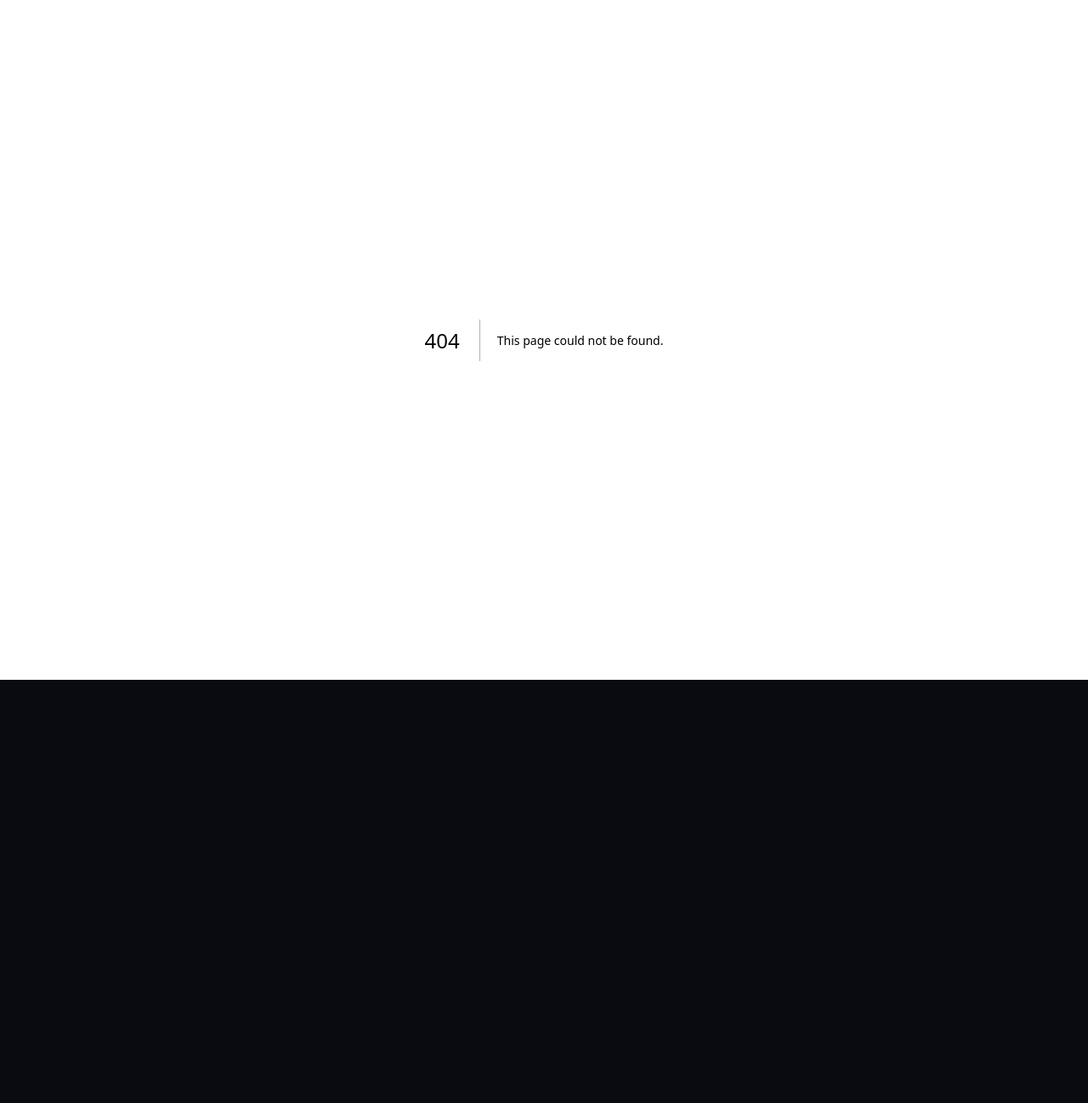
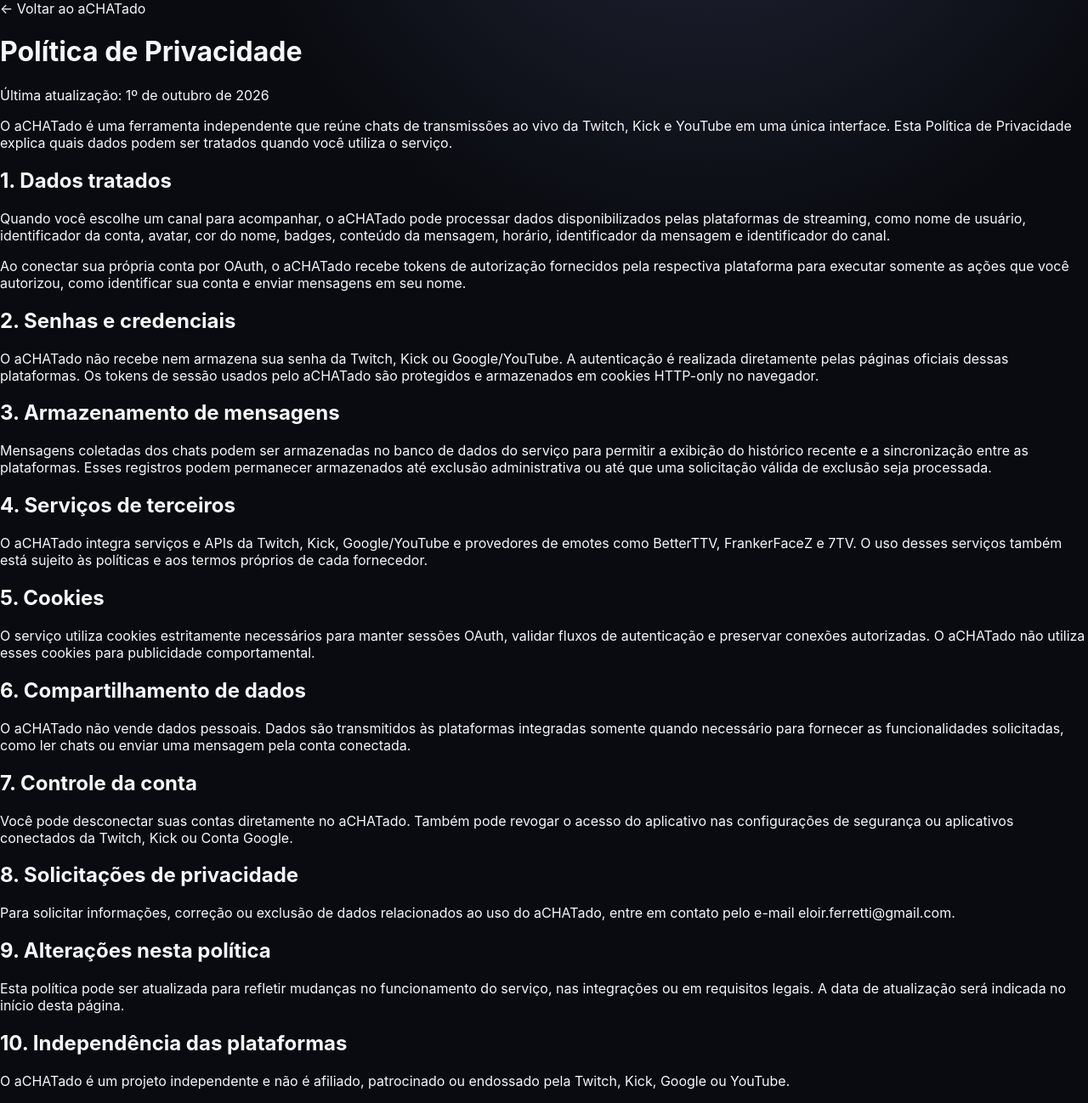
Before and after one commit to EloirFerretti/aCHATado, a Next.js app: page /privacy in a window 1280 px wide. Before the commit this address had no page. Shown: the whole page at 85% size. Before the commit the page ends 800 px from the top, so only its background shows below. Built offline with nearby package versions, Linux system fonts and the light colour scheme.

Commit message:
Add public privacy policy

```diff
--- /dev/null
+++ b/app/privacy/page.tsx
@@ -0,0 +1,101 @@
+import type { Metadata } from "next";
+
+export const metadata: Metadata = {
+  title: "Política de Privacidade | aCHATado",
+  description: "Política de Privacidade do aCHATado.",
+};
+
+export default function PrivacyPage() {
+  return (
+    <main className="legalPage">
+      <div className="legalCard">
+        <a className="legalBack" href="/">← Voltar ao aCHATado</a>
+        <h1>Política de Privacidade</h1>
+        <p className="legalUpdated">Última atualização: 1º de outubro de 2026</p>
+
+        <p>
+          O aCHATado é uma ferramenta independente que reúne chats de transmissões ao vivo
+          da Twitch, Kick e YouTube em uma única interface. Esta Política de Privacidade
+          explica quais dados podem ser tratados quando você utiliza o serviço.
+        </p>
+
+        <h2>1. Dados tratados</h2>
+        <p>
+          Quando você escolhe um canal para acompanhar, o aCHATado pode processar dados
+          disponibilizados pelas plataformas de streaming, como nome de usuário, identificador
+          da conta, avatar, cor do nome, badges, conteúdo da mensagem, horário, identificador
+          da mensagem e identificador do canal.
+        </p>
+        <p>
+          Ao conectar sua própria conta por OAuth, o aCHATado recebe tokens de autorização
+          fornecidos pela respectiva plataforma para executar somente as ações que você
+          autorizou, como identificar sua conta e enviar mensagens em seu nome.
+        </p>
+
+        <h2>2. Senhas e credenciais</h2>
+        <p>
+          O aCHATado não recebe nem armazena sua senha da Twitch, Kick ou Google/YouTube.
+          A autenticação é realizada diretamente pelas páginas oficiais dessas plataformas.
+          Os tokens de sessão usados pelo aCHATado são protegidos e armazenados em cookies
+          HTTP-only no navegador.
+        </p>
+
+        <h2>3. Armazenamento de mensagens</h2>
+        <p>
+          Mensagens coletadas dos chats podem ser armazenadas no banco de dados do serviço
+          para permitir a exibição do histórico recente e a sincronização entre as plataformas.
+          Esses registros podem permanecer armazenados até exclusão administrativa ou até que
+          uma solicitação válida de exclusão seja processada.
+        </p>
+
+        <h2>4. Serviços de terceiros</h2>
+        <p>
+          O aCHATado integra serviços e APIs da Twitch, Kick, Google/YouTube e provedores
+          de emotes como BetterTTV, FrankerFaceZ e 7TV. O uso desses serviços também está
+          sujeito às políticas e aos termos próprios de cada fornecedor.
+        </p>
+
+        <h2>5. Cookies</h2>
+        <p>
+          O serviço utiliza cookies estritamente necessários para manter sessões OAuth,
+          validar fluxos de autenticação e preservar conexões autorizadas. O aCHATado não
+          utiliza esses cookies para publicidade comportamental.
+        </p>
+
+        <h2>6. Compartilhamento de dados</h2>
+        <p>
+          O aCHATado não vende dados pessoais. Dados são transmitidos às plataformas
+          integradas somente quando necessário para fornecer as funcionalidades solicitadas,
+          como ler chats ou enviar uma mensagem pela conta conectada.
+        </p>
+
+        <h2>7. Controle da conta</h2>
+        <p>
+          Você pode desconectar suas contas diretamente no aCHATado. Também pode revogar
+          o acesso do aplicativo nas configurações de segurança ou aplicativos conectados da
+          Twitch, Kick ou Conta Google.
+        </p>
+
+        <h2>8. Solicitações de privacidade</h2>
+        <p>
+          Para solicitar informações, correção ou exclusão de dados relacionados ao uso do
+          aCHATado, entre em contato pelo e-mail{" "}
+          <a href="mailto:eloir.ferretti@gmail.com">eloir.ferretti@gmail.com</a>.
+        </p>
+
+        <h2>9. Alterações nesta política</h2>
+        <p>
+          Esta política pode ser atualizada para refletir mudanças no funcionamento do
+          serviço, nas integrações ou em requisitos legais. A data de atualização será
+          indicada no início desta página.
+        </p>
+
+        <h2>10. Independência das plataformas</h2>
+        <p>
+          O aCHATado é um projeto independente e não é afiliado, patrocinado ou endossado
+          pela Twitch, Kick, Google ou YouTube.
+        </p>
+      </div>
+    </main>
+  );
+}
```
